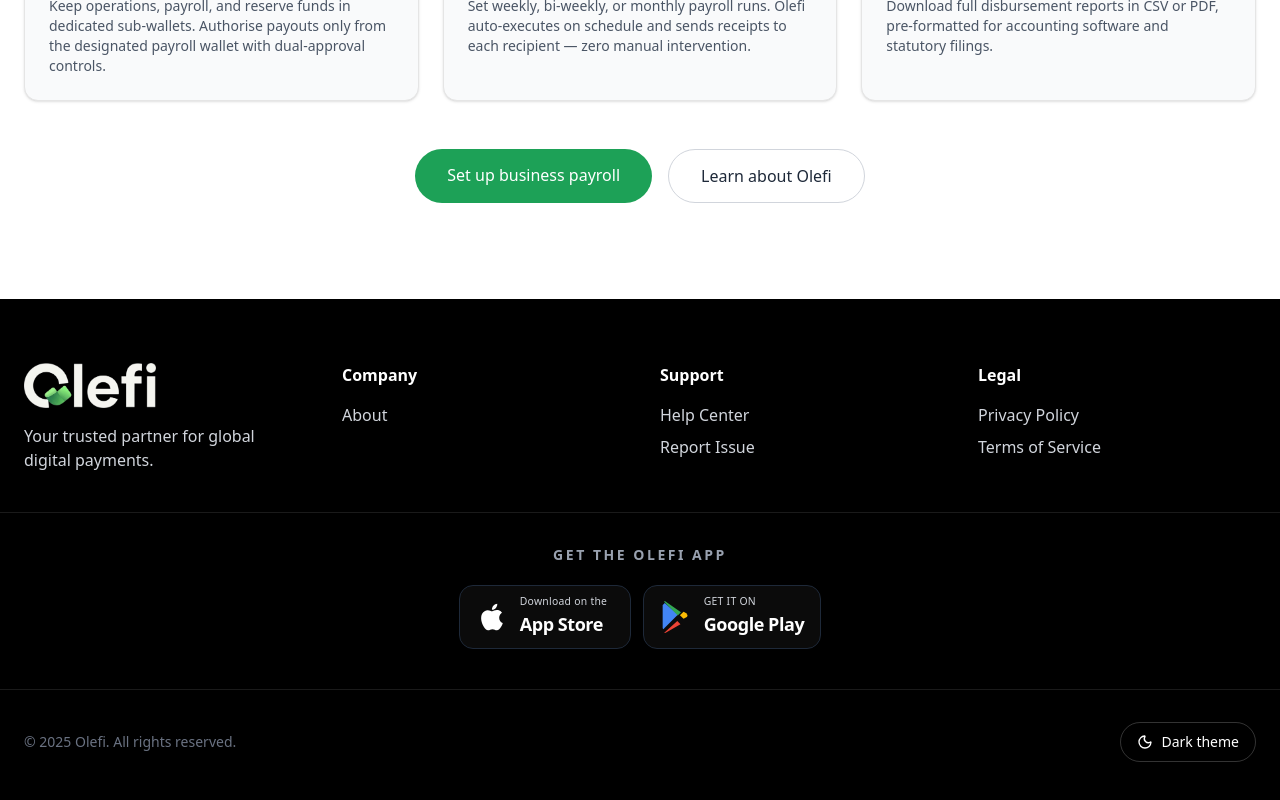
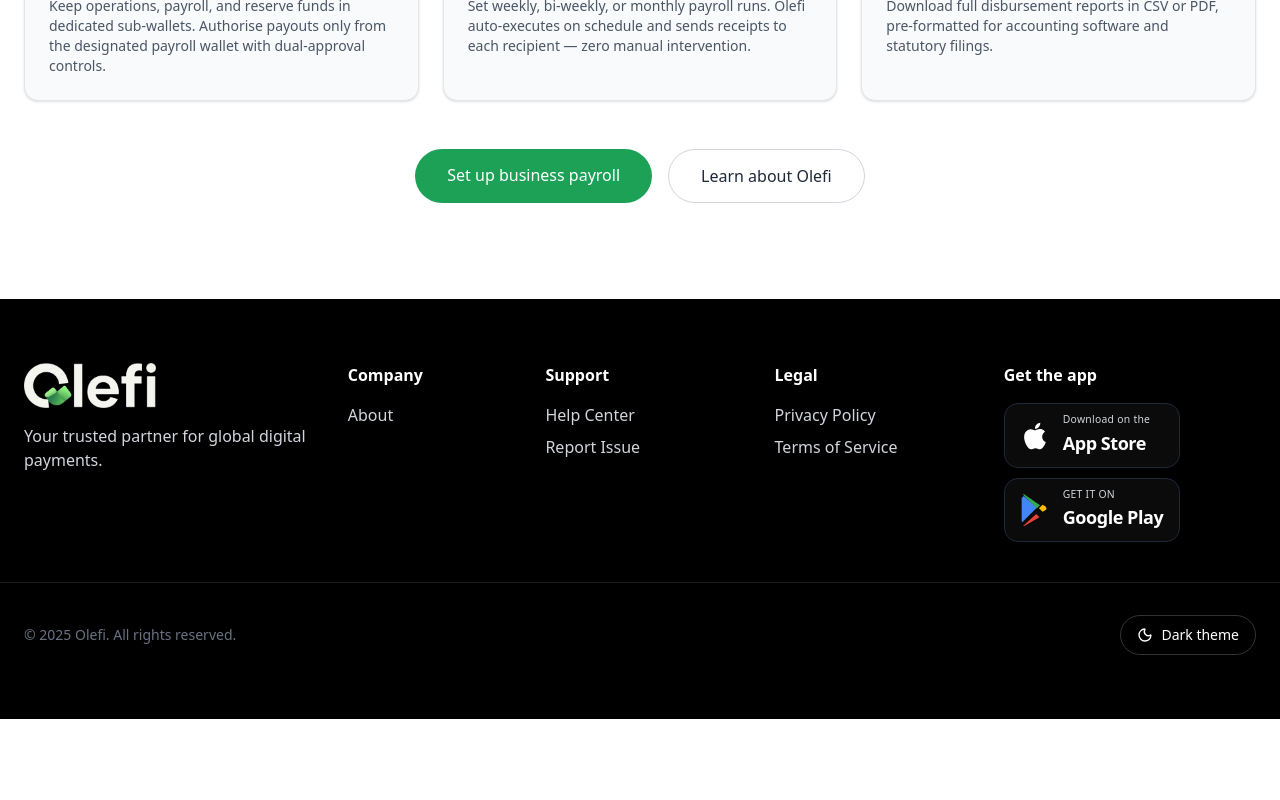
Before and after one commit to vicultr/oleqpay, a Next.js app: page / in a window 1280 px wide. Shown: the part 4314-5114 px from the top of the page. After the commit the page ends 5033 px from the top, so only its background shows below. Built offline with nearby package versions, Linux system fonts and the light colour scheme.

Commit message:
Integrate app badges into footer links

```diff
--- a/app/components/AppStoreBadges.tsx
+++ b/app/components/AppStoreBadges.tsx
@@ -1,9 +1,9 @@
 export default function AppStoreBadges() {
   const storeClass =
-    "group inline-flex min-w-[10.75rem] items-center gap-3 rounded-xl border border-gray-800 bg-[#0b0b0b] px-4 py-2.5 text-left text-white shadow-sm transition duration-200 hover:-translate-y-0.5 hover:border-brand-green hover:shadow-lg focus-visible:outline-none focus-visible:ring-2 focus-visible:ring-brand-green focus-visible:ring-offset-2";
+    "group inline-flex w-full max-w-[11rem] items-center gap-3 rounded-xl border border-gray-800 bg-[#0b0b0b] px-3.5 py-2.5 text-left text-white shadow-sm transition duration-200 hover:-translate-y-0.5 hover:border-brand-green hover:shadow-lg focus-visible:outline-none focus-visible:ring-2 focus-visible:ring-brand-green focus-visible:ring-offset-2";
 
   return (
-    <div className="mt-5 flex flex-wrap justify-center gap-3" aria-label="Download the Olefi mobile app">
+    <div className="flex flex-col items-start gap-2.5" aria-label="Download the Olefi mobile app">
       <a
         href="https://apps.apple.com/us/app/oleq-pay/id6781711391"
         target="_blank"
--- a/app/components/Footer.tsx
+++ b/app/components/Footer.tsx
@@ -6,7 +6,7 @@
 export default function Footer() {
   return (
     <footer className="bg-black text-gray-300 py-12 sm:py-16">
-      <div className="max-w-7xl mx-auto grid grid-cols-1 sm:grid-cols-2 lg:grid-cols-4 gap-8 sm:gap-10 px-4 sm:px-6">
+      <div className="mx-auto grid max-w-7xl grid-cols-1 gap-8 px-4 sm:grid-cols-2 sm:gap-10 sm:px-6 lg:grid-cols-[1.35fr_0.75fr_0.9fr_0.9fr_1.2fr]">
         <div>
           <Image
             src="/brand/olefi-wordmark-white.png"
@@ -59,10 +59,10 @@
             </li>
           </ul>
         </div>
-      </div>
-      <div className="mx-auto mt-10 max-w-7xl border-t border-white/10 px-4 pt-8 text-center sm:px-6">
-        <p className="text-sm font-semibold uppercase tracking-[0.18em] text-gray-400">Get the Olefi app</p>
-        <AppStoreBadges />
+        <div>
+          <h4 className="mb-3 font-semibold text-white sm:mb-4">Get the app</h4>
+          <AppStoreBadges />
+        </div>
       </div>
       <div className="mx-auto mt-10 flex max-w-7xl flex-col items-center justify-between gap-5 border-t border-white/10 px-4 pt-8 text-sm text-gray-500 sm:flex-row sm:px-6">
         <span>© {new Date().getFullYear()} Olefi. All rights reserved.</span>
```
